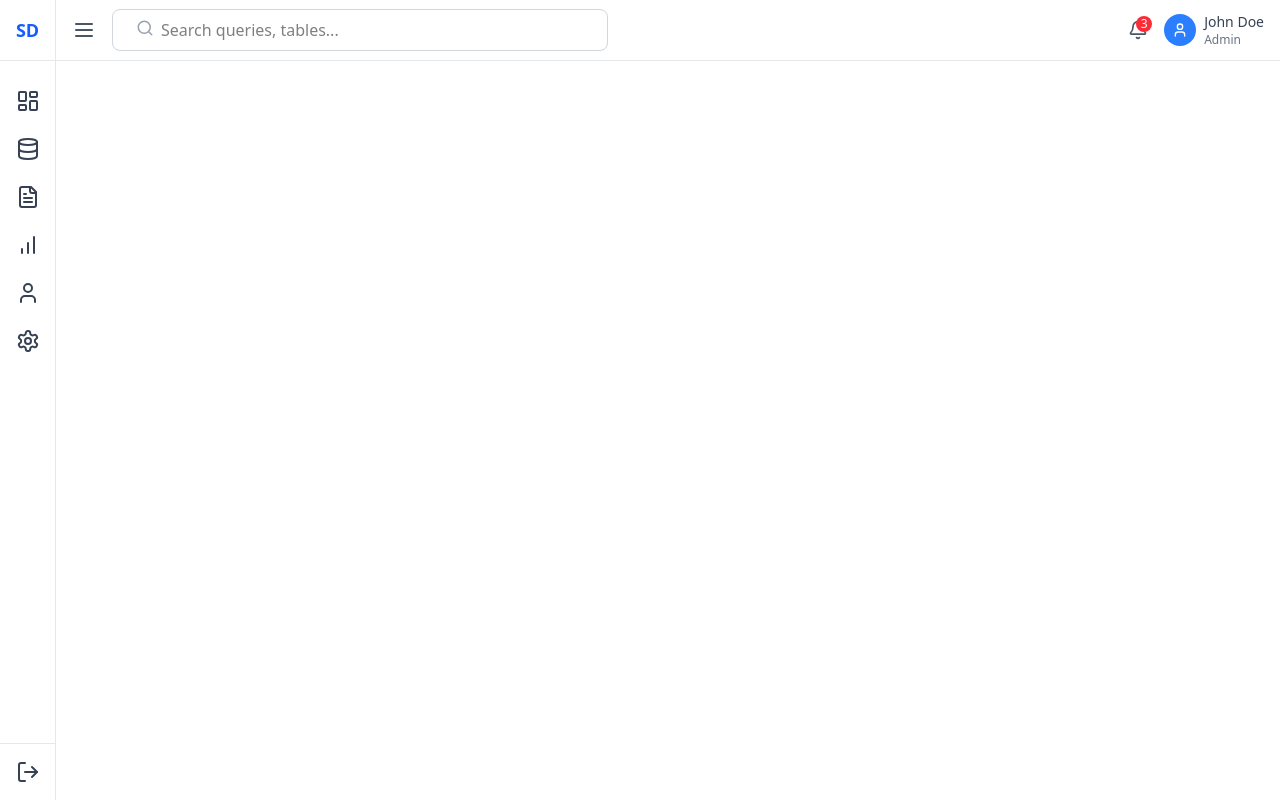
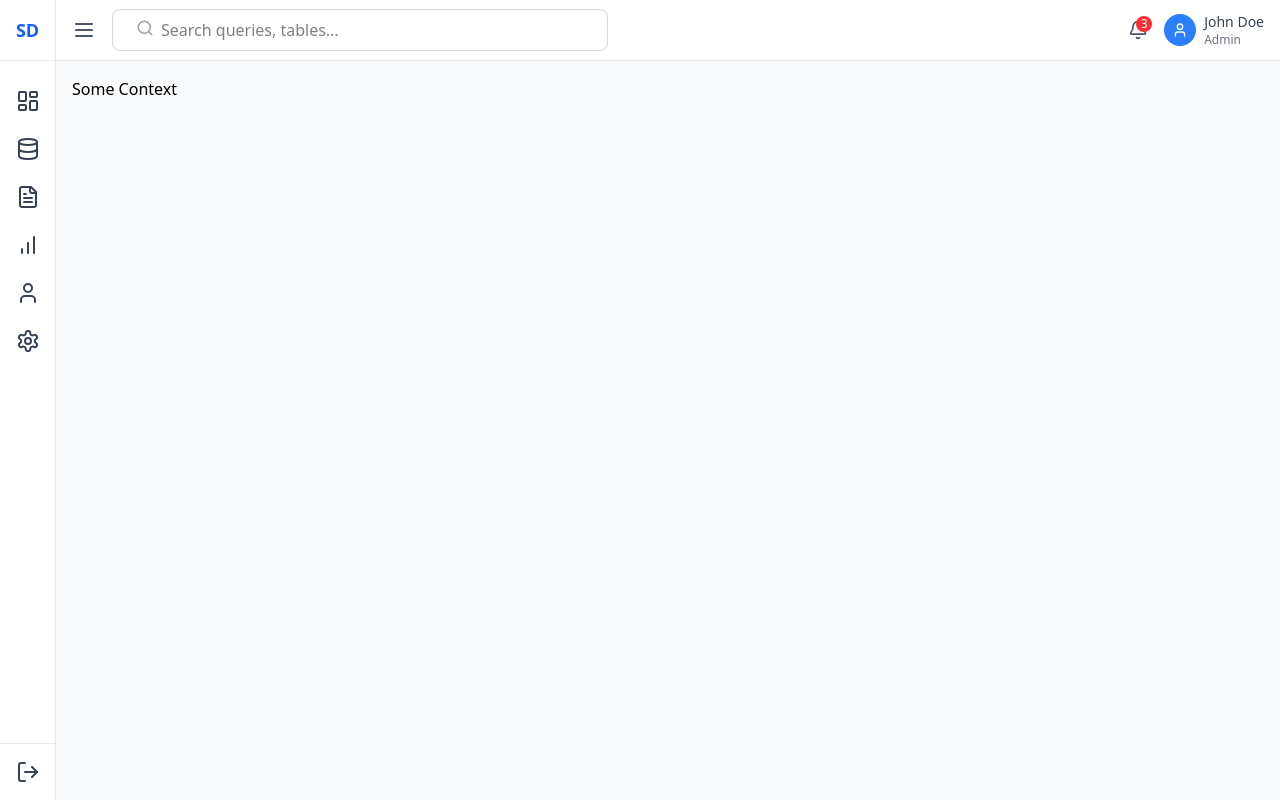
Before and after one commit to nsr7t/SQL-dashboard, a React (Vite) app in the folder frontend/: page / in a window 1280 px wide. Built offline with nearby package versions, Linux system fonts and the light colour scheme.

Commit message:
Created the design for content to be below header

```diff
--- a/frontend/src/App.jsx
+++ b/frontend/src/App.jsx
@@ -5,7 +5,7 @@ function App() {
     return (
         <BrowserRouter>
             <div className="flex">
-                <Layout />
+                <Layout>Some Context</Layout>
             </div>
         </BrowserRouter>
     )
--- a/frontend/src/components/layout/Layout.jsx
+++ b/frontend/src/components/layout/Layout.jsx
@@ -2,14 +2,25 @@ import { useState } from "react"
 import Header from "./Header"
 import Sidebar from "./Sidebar"
 
-function Layout() {
+function Layout({ children }) {
     const [isOpen, setIsOpen] = useState(false)
 
     return (
-        <>
+        <div className="flex h-screen w-screen overflow-hidden">
+            {/* Sidebar on the left */}
             <Sidebar isOpen={isOpen} />
-            <Header setIsOpen={setIsOpen} isOpen={isOpen} />
-        </>
+
+            {/* Right side: header + page content */}
+            <div className="flex flex-1 flex-col overflow-hidden">
+                {/* Header at the top */}
+                <Header setIsOpen={setIsOpen} isOpen={isOpen} />
+
+                {/* Page content below header */}
+                <main className="flex-1 overflow-auto bg-gray-50 p-4">
+                    {children}
+                </main>
+            </div>
+        </div>
     )
 }
 
--- a/frontend/vite.config.js
+++ b/frontend/vite.config.js
@@ -5,8 +5,4 @@ import tailwindcss from "@tailwindcss/vite"
 // https://vite.dev/config/
 export default defineConfig({
     plugins: [react(), tailwindcss()],
-    server: {
-        host: true,
-        port: 5173,
-    },
 })
```
